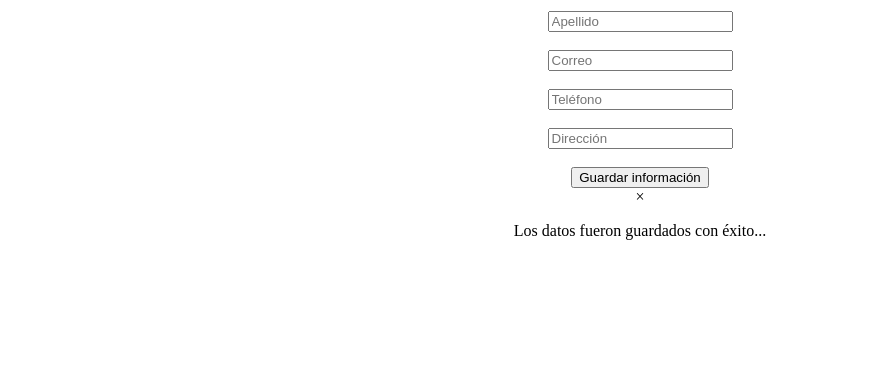
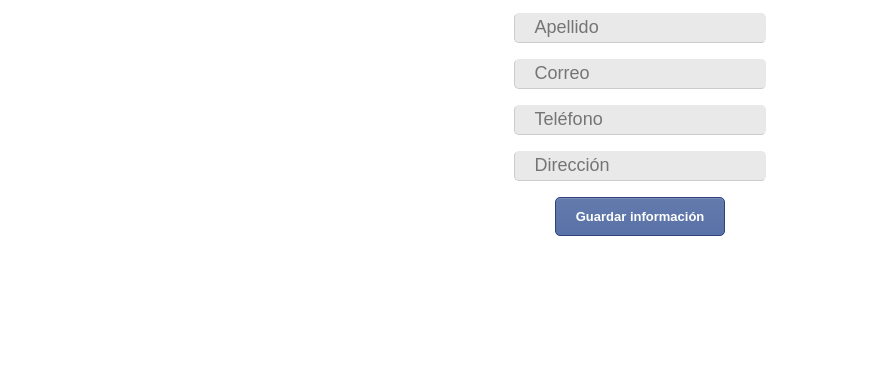
Before and after one commit to dmontoyg/sample-localstorage, a plain HTML site: page index.html in a window 1280 px wide. Shown: the part 416-800 px from the top of the page, without its empty margins (0-895 px from the left). Drawn offline with nearby package versions, Linux system fonts and the light colour scheme; the site is published under a folder, as on GitHub Pages, so addresses that start at the root find nothing.

Commit message:
Error Visual Studio
La url que genera Visual Studio, no debe llevar "/", se eliminó

```diff
--- a/index.html
+++ b/index.html
@@ -2,7 +2,7 @@
     <head>
         <title>LocalStorage - Ejercicio</title>
        <script src="https://ajax.googleapis.com/ajax/libs/jquery/2.1.3/jquery.min.js"></script>
-       <link rel="stylesheet" href="/css/estilos.css">
+       <link rel="stylesheet" href="css/estilos.css">
 </head>
 
 
@@ -25,6 +25,6 @@
         </div>
       </div>
 
-    <script src="/js/scr-ejecutar.js"></script>
+    <script src="js/scr-ejecutar.js"></script>
 </body>
 </html>
```
